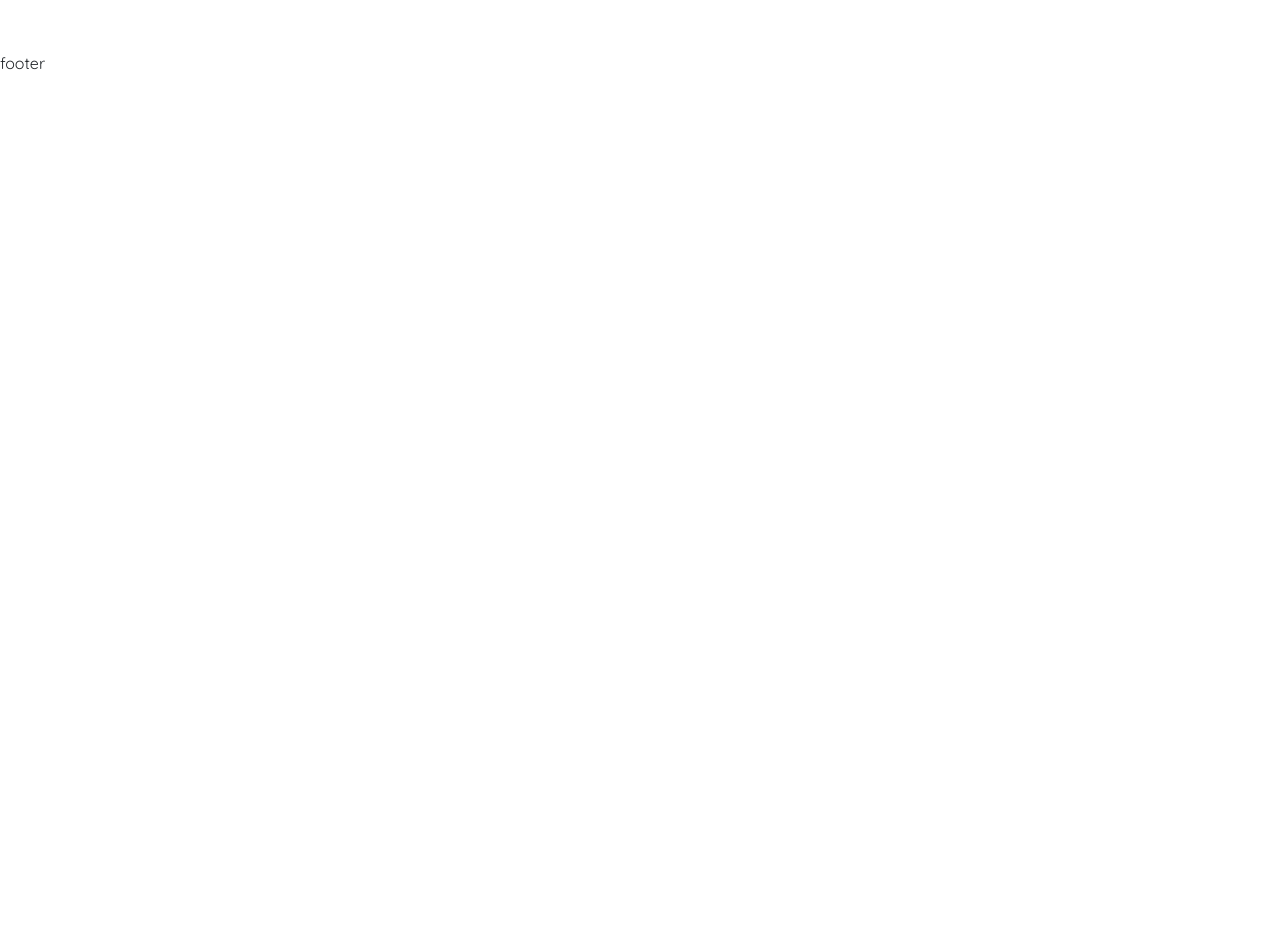
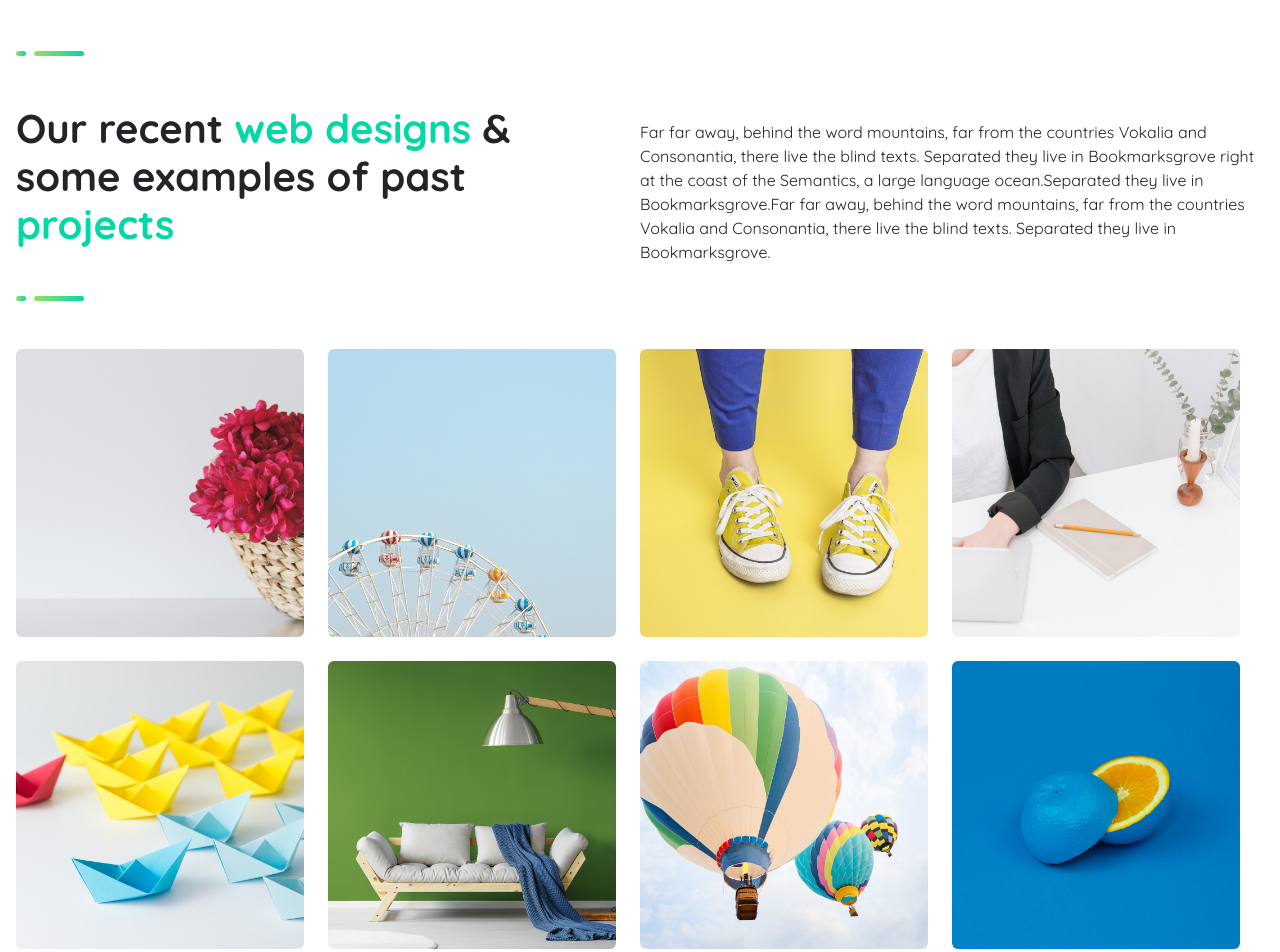
Before and after one commit to AlbertoScalia/proj-html-vuejs, a Vue app: page / in a window 1280 px wide. Shown: the part 3560-4512 px from the top of the page. Before the commit the page ends 3635 px from the top, so only its background shows below. Built offline with nearby package versions, Linux system fonts and the light colour scheme.

Commit message:
Feat: Add Showcase and cards

```diff
--- a/src/components/MainComponent.vue
+++ b/src/components/MainComponent.vue
@@ -3,6 +3,7 @@
         <Jumbotron/>
         <Services/>
         <LearnAbout/>
+        <Showcase/>
     </main>
 </template>
 
@@ -10,12 +11,14 @@
 import Jumbotron from './Jumbotron.vue';
 import Services from './Services.vue';
 import LearnAbout from './LearnAbout.vue';
+import Showcase from './Showcase.vue';
     export default {
     name: 'MainComponent',
     components: {
         Jumbotron,
         Services,
-        LearnAbout
+        LearnAbout,
+        Showcase
         }
     }
 </script>
--- /dev/null
+++ b/src/components/Showcase.vue
@@ -0,0 +1,59 @@
+<template>
+    <section class="mx-3">
+        <div class="d-flex flex-column flex-lg-row align-items-center justify-content-between">
+            <div class="left">
+                <Divider/>
+                <h2 class="fs-1 fw-bold my-5"> Our recent <span>web designs</span>  & some examples of past <span>projects</span> </h2>
+                <Divider/>
+            </div>
+            <div class="right d-flex align-items-end h-100">
+                <p class="mt-5">Far far away, behind the word mountains, far from the countries Vokalia and Consonantia, there live the blind texts. Separated they live in Bookmarksgrove right at the coast of the Semantics, a large language ocean.Separated they live in Bookmarksgrove.Far far away, behind the word mountains, far from the countries Vokalia and Consonantia, there live the blind texts. Separated they live in Bookmarksgrove.
+                </p>
+            </div>
+        </div>
+
+        <div class="row w-100 my-5">
+            <ShowCaseCard v-for="item in showcase" :image="item.image" :title="item.title" :category="item.category"/>
+        </div>
+        <div class="text-center mb-5">
+            <ButtonPrimary :text="'read more'"/>
+        </div>
+    </section>
+</template>
+
+<script>
+import {showcase} from '../data/data'
+import Divider from './Divider.vue';
+import ShowCaseCard from './ShowcaseCard.vue';
+import ButtonPrimary from './ButtonPrimary.vue';
+    export default {
+    name: 'Showcase',
+    components: { Divider, ShowCaseCard, ButtonPrimary },
+    data() {
+        return {
+                showcase
+            }
+        }
+    }
+</script>
+
+<style lang="scss" scoped>
+@use '../assets/styles/partials/variables' as *;
+.left{
+    width: 45%;
+    .divider{
+        margin-top: 0 !important;
+        margin-bottom: 0 !important;
+    }
+    h2{
+        span{
+            color: $contrast-color;
+        }
+    }
+}
+.right{
+    width: 50%;
+}
+
+
+</style>
--- /dev/null
+++ b/src/components/ShowcaseCard.vue
@@ -0,0 +1,35 @@
+<template>
+    <div id="card" class="col-12 col-sm-6 col-lg-3 mb-4 position-relative text-left">
+        <img :src="image" :alt="title" class="img-fluid rounded-2">
+        <div class="position-absolute description text-white d-flex flex-column justify-content-end rounded-2 text-left px-4 pb-4">
+            <h4 class="text-capitalize fw-bold">{{ title }}</h4>
+            <span class="text-uppercase mb-3 fw-semibold">{{ category }}</span>
+        </div>
+    </div>
+</template>
+
+<script>
+    export default {
+    name: 'ShowcaseCard',
+        props:['image', 'title', 'category']
+    }
+</script>
+
+<style lang="scss" scoped>
+@use '../assets/styles/partials/variables' as *;
+#card{
+    .description{
+        top: 0;
+        width: calc(100% - 1.5rem);
+        height: 100%;
+        background: $hover-bg;
+        opacity: 0%;
+        transition: 1s;
+    }
+    &:hover .description{
+        opacity: 85%;
+        cursor: pointer;
+    }
+}
+
+</style>
--- a/src/data/data.js
+++ b/src/data/data.js
@@ -5,4 +5,47 @@ const contact = [
     'info@yourdomaimcom',
     '+99 (0) 101 0000 888'];
 
-export { navbar, quickLinks, contact };
+const showcase = [
+    {
+        title: 'A Famous Ferrys Wheel',
+        category: 'marketing',
+        image: '/images/ina-soulis-227104-unsplash-1024x1024.jpg'
+    },
+    {
+        title: 'A Famous Ferrys Wheel',
+        category: 'marketing',
+        image: '/images/sunisa-misa-531163-unsplash-1024x1024.jpg'
+    },
+    {
+        title: 'A Famous Ferrys Wheel',
+        category: 'marketing',
+        image: '/images/355H-1024x1024.jpg'
+    },
+    {
+        title: 'A Famous Ferrys Wheel',
+        category: 'marketing',
+        image: '/images/photo-1448932252197-d19750584e56-1024x1024.jpg'
+    },
+    {
+        title: 'A Famous Ferrys Wheel',
+        category: 'marketing',
+        image: '/images/business-competition-PB366D8-1024x1024.jpg'
+    },
+    {
+        title: 'A Famous Ferrys Wheel',
+        category: 'marketing',
+        image: '/images/cozy-sofa-in-living-room-PQR5AB9-1024x1024.jpg'
+    },
+    {
+        title: 'A Famous Ferrys Wheel',
+        category: 'marketing',
+        image: '/images/aa9a4539-PQGJ7HU-1024x1024.jpg'
+    },
+    {
+        title: 'A Famous Ferrys Wheel',
+        category: 'marketing',
+        image: '/images/cody-davis-253928-unsplash-1024x1024.jpg'
+    }
+]
+
+export { navbar, quickLinks, contact, showcase };
```
